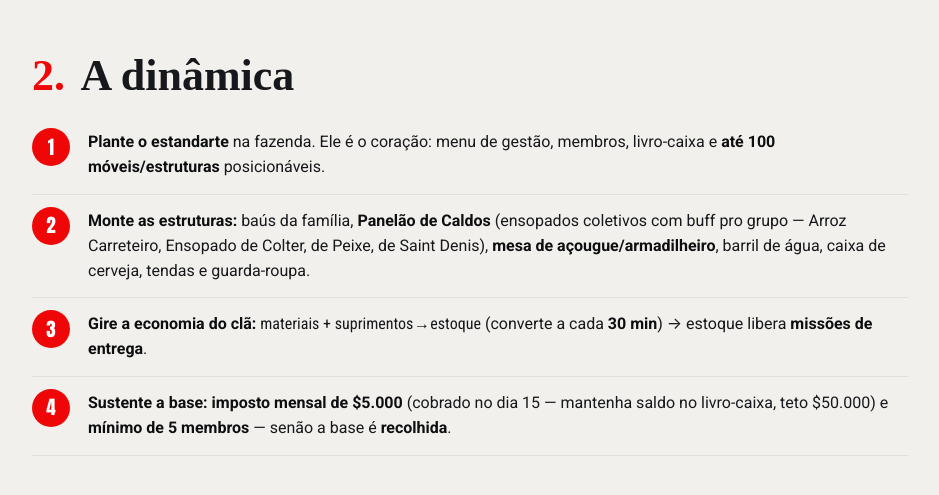
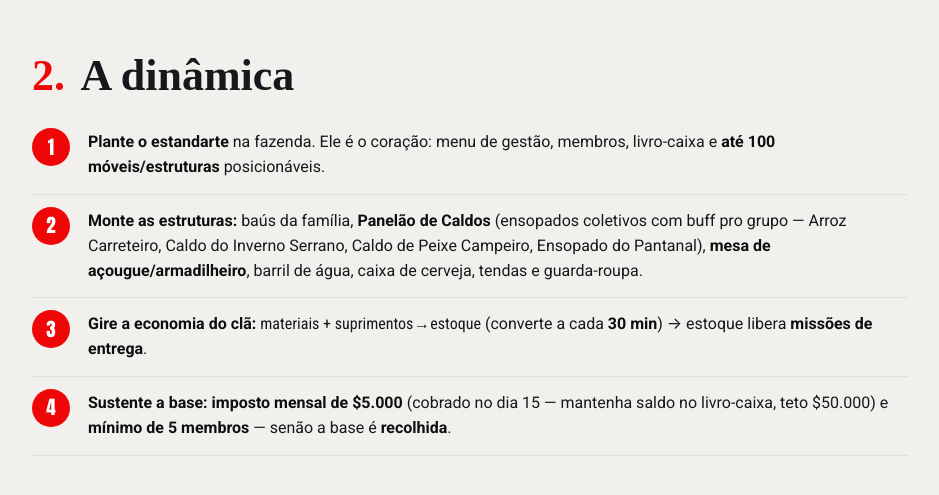
Before and after one commit to hellmangui/GUIA-DO-JOGADOR, a plain HTML site: page modulos/estandarte-familia.html in a window 1280 px wide. Shown: the part 681-1176 px from the top of the page, without its empty margins (170-1109 px from the left). Drawn offline with Linux system fonts and the light colour scheme; a web font is replaced by a local one.

Commit message:
Caldos do Panelao com os nomes do servidor (syn_clan)
Arroz Carreteiro, Caldo do Inverno Serrano, Caldo de Peixe Campeiro e Ensopado do Pantanal - os nomes que o syn_clan usa desde 03/06/2026. Os antigos (Colter, Peixe do Mar, Saint Denis) sao os ensopados do acampamento sirevlc_posse_system.

Co-Authored-By: Claude Opus 5 <noreply@anthropic.com>

```diff
--- a/modulos/estandarte-familia.html
+++ b/modulos/estandarte-familia.html
@@ -36,7 +36,7 @@
 <h2><span class="n">2.</span>A dinâmica</h2>
 <ul class="steps">
   <li><b>Plante o estandarte</b> na fazenda. Ele é o coração: menu de gestão, membros, livro-caixa e <b>até 100 móveis/estruturas</b> posicionáveis.</li>
-  <li><b>Monte as estruturas:</b> baús da família, <b>Panelão de Caldos</b> (ensopados coletivos com buff pro grupo — Arroz Carreteiro, Ensopado de Colter, de Peixe, de Saint Denis), <b>mesa de açougue/armadilheiro</b>, barril de água, caixa de cerveja, tendas e guarda-roupa.</li>
+  <li><b>Monte as estruturas:</b> baús da família, <b>Panelão de Caldos</b> (ensopados coletivos com buff pro grupo — Arroz Carreteiro, Caldo do Inverno Serrano, Caldo de Peixe Campeiro, Ensopado do Pantanal), <b>mesa de açougue/armadilheiro</b>, barril de água, caixa de cerveja, tendas e guarda-roupa.</li>
   <li><b>Gire a economia do clã:</b> <code>materiais + suprimentos → estoque</code> (converte a cada <b>30 min</b>) → estoque libera <b>missões de entrega</b>.</li>
   <li><b>Sustente a base:</b> <b>imposto mensal de $5.000</b> (cobrado no dia 15 — mantenha saldo no livro-caixa, teto $50.000) e <b>mínimo de 5 membros</b> — senão a base é <b>recolhida</b>.</li>
 </ul>
```
Also changed, not shown: apresentacao.html (+1 -1 lines), 2 other files.
